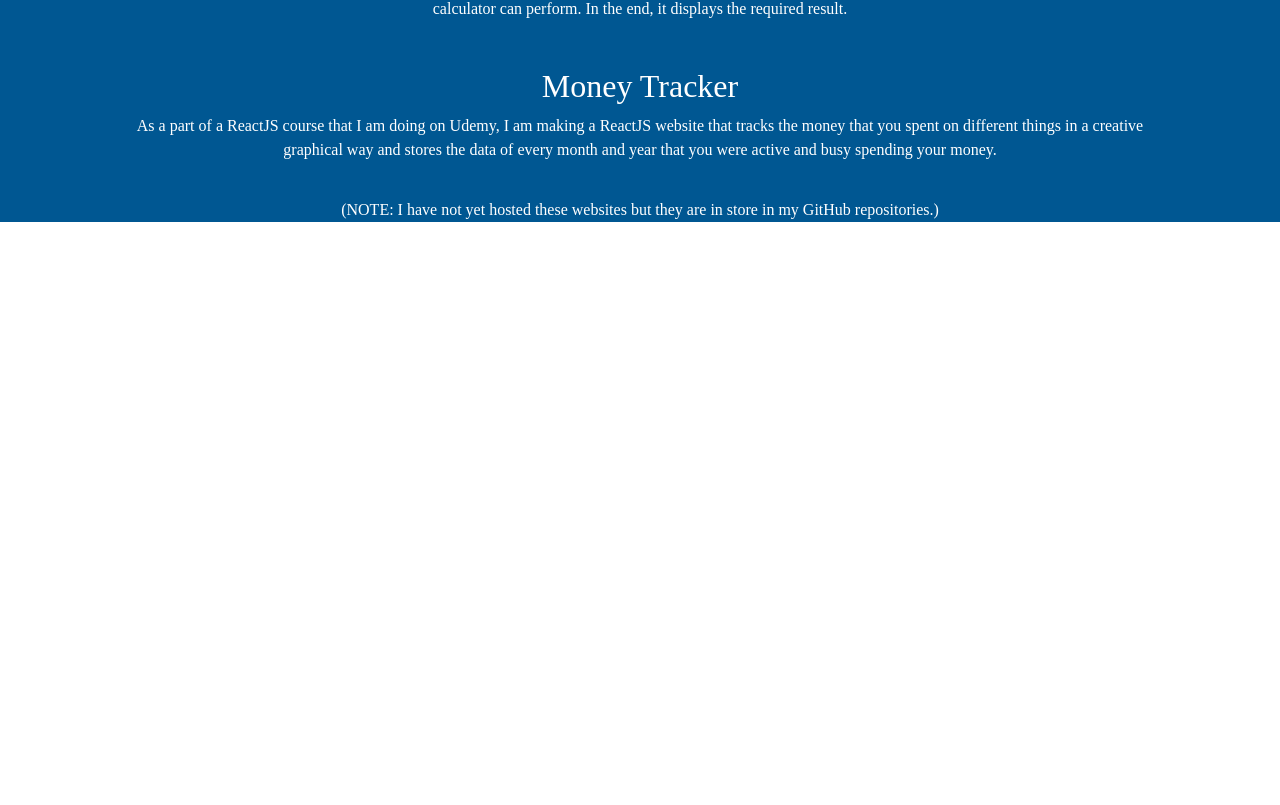
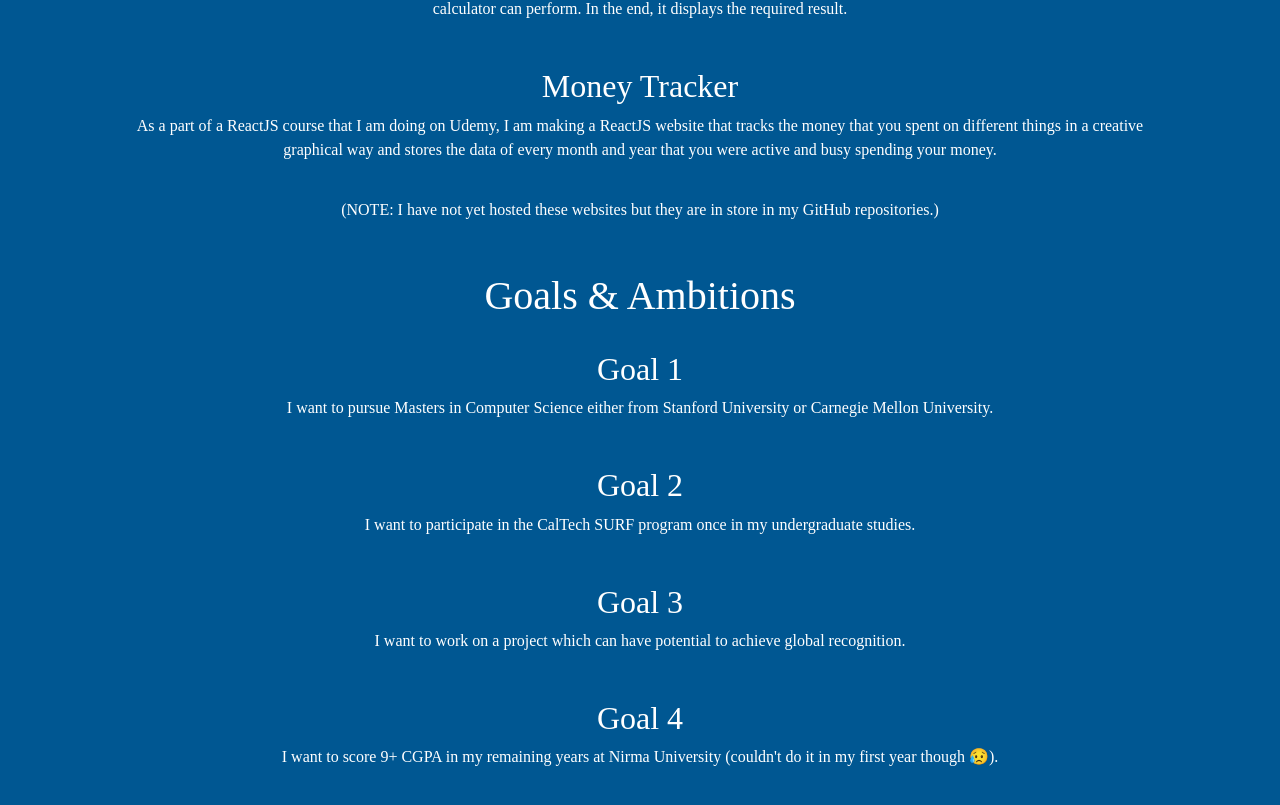
Before and after one commit to ShivangPatel2602/portfolio-basic, a React (Create React App) app: page / in a window 1280 px wide. Shown: the part 2388-3193 px from the top of the page. Before the commit the page ends 2626 px from the top, so only its background shows below. Built offline with nearby package versions, Linux system fonts and the light colour scheme; a web font is replaced by a local one.

Commit message:
Done with the goals page

```diff
--- a/public/styles.css
+++ b/public/styles.css
@@ -4,7 +4,7 @@
     color: white;
 }
 
-.intro-name, .intro-para, .education-heading, .skills-heading, .project-content {
+.intro-name, .intro-para, .education-heading, .skills-heading, .project-content, .goal-content {
     font-family: 'Baloo Tammudu 2', cursive;
 }
 
@@ -14,7 +14,7 @@
     padding-top: 20px;
 }
 
-.intro-name, .project-heading {
+.intro-name, .project-heading, .goals-heading {
     margin: 50px 0 20px 0;
 }
 
@@ -60,6 +60,6 @@ td {
     width: 600px;
 }
 
-.project-justify {
+.project-justify, .goal-justify {
     padding: 10px 120px 20px 120px;
 }
--- a/src/App.js
+++ b/src/App.js
@@ -3,6 +3,7 @@ import IntroFinal from "./components/introduction/IntroFinal";
 import EducationFinal from "./components/education/EducationFinal";
 import Skills from "./components/skills/Skills";
 import ProjectFinal from "./components/projects/project1";
+import GoalFinal from "./components/goals/GoalFinal";
 
 function App() {
   return (
@@ -11,6 +12,7 @@ function App() {
       <EducationFinal />
       <Skills />
       <ProjectFinal />
+      <GoalFinal />
     </div>
   )
 }
--- /dev/null
+++ b/src/components/goals/GoalFinal.jsx
@@ -0,0 +1,28 @@
+import React from "react";
+import GoalTemplate from "./GoalTemplate";
+
+function GoalFinal() {
+    return (
+        <div className="goal-content">
+            <h1 className="goals-heading">Goals & Ambitions</h1>
+            <GoalTemplate
+                goalHeading="Goal 1"
+                goal="I want to pursue Masters in Computer Science either from Stanford University or Carnegie Mellon University."
+            />
+            <GoalTemplate
+                goalHeading="Goal 2"
+                goal="I want to participate in the CalTech SURF program once in my undergraduate studies."
+            />
+            <GoalTemplate
+                goalHeading="Goal 3"
+                goal="I want to work on a project which can have potential to achieve global recognition."
+            />
+            <GoalTemplate
+                goalHeading="Goal 4"
+                goal="I want to score 9+ CGPA in my remaining years at Nirma University (couldn't do it in my first year though 😥)."
+            />
+        </div>
+    )
+}
+
+export default GoalFinal;
--- /dev/null
+++ b/src/components/goals/GoalTemplate.jsx
@@ -0,0 +1,12 @@
+import React from "react";
+
+function GoalTemplate(props) {
+    return (
+        <div className="goal-justify">
+            <h2>{props.goalHeading}</h2>
+            <p>{props.goal}</p>
+        </div>
+    )
+}
+
+export default GoalTemplate;
```
